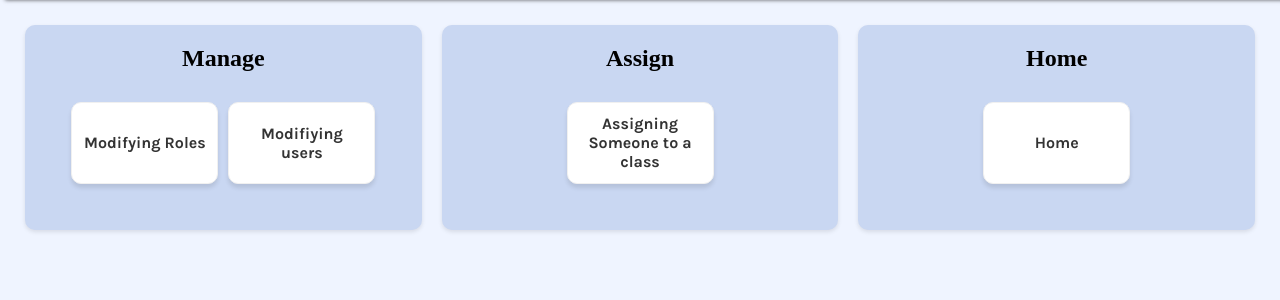
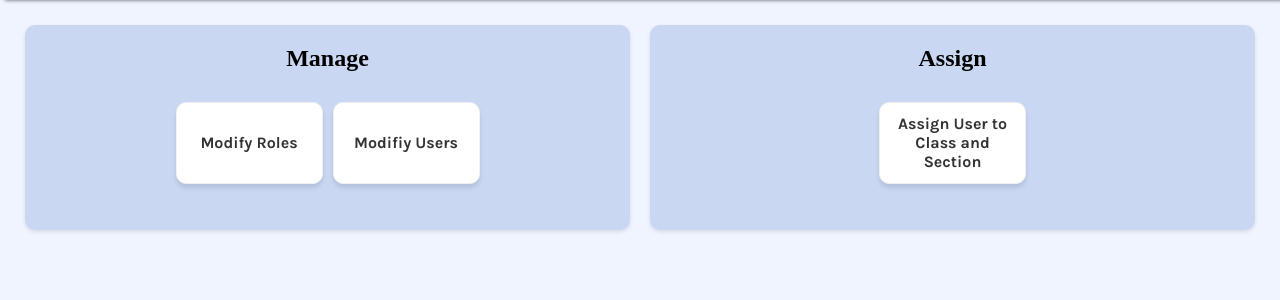
Before and after one commit to jessiemoszko/CrsMgr, a PHP site: page /admin.php in a window 1280 px wide. Shown: the part 60-360 px from the top of the page. Run offline with PHP 8.4, Linux system fonts and the light colour scheme; a user stored in the database is signed in.

Commit message:
small fixes

```diff
--- a/admin.php
+++ b/admin.php
@@ -51,21 +51,15 @@ function extractInitials($name)
             <div class="tiles-large">
                 <h2>Manage</h2>
                 <ul class="tiles">
-                    <li><a href="roles.php">Modifying Roles</a></li>
-                    <li><a href="users.php">Modifiying users</a></li>
+                    <li><a href="roles.php">Modify Roles</a></li>
+                    <li><a href="users.php">Modifiy Users</a></li>
                 </ul>
             </div>
 
             <div class="tiles-large">
                 <h2>Assign</h2>
                 <ul class="tiles">
-                    <li><a href="assign-user.php">Assigning Someone to a class</a></li>
-                </ul>
-            </div>
-            <div class="tiles-large">
-                <h2>Home</h2>
-                <ul class="tiles">
-                    <li><a href="admin.php">Home</a></li>
+                    <li><a href="assign-user.php">Assign User to Class and Section</a></li>
                 </ul>
             </div>
         </div>
```
